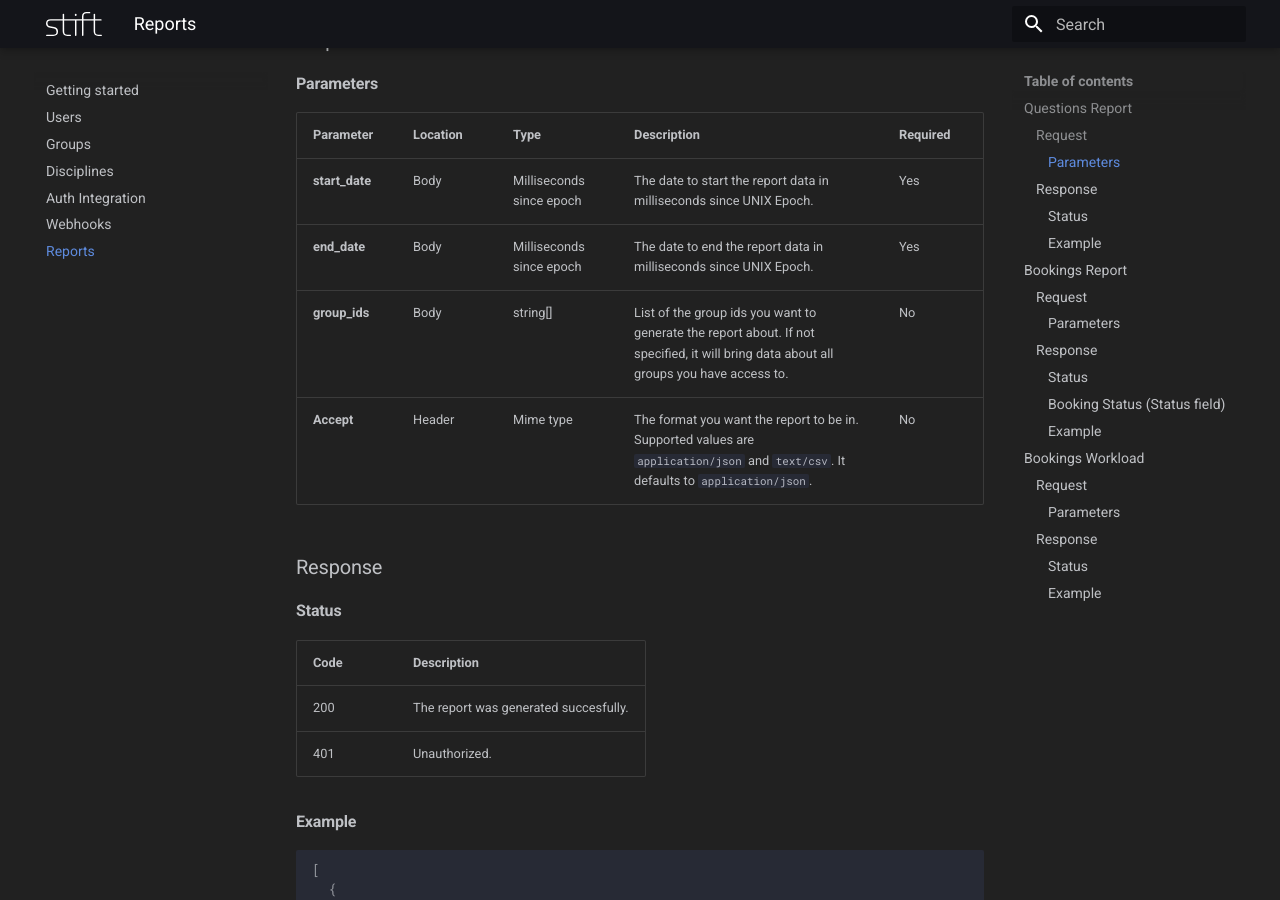
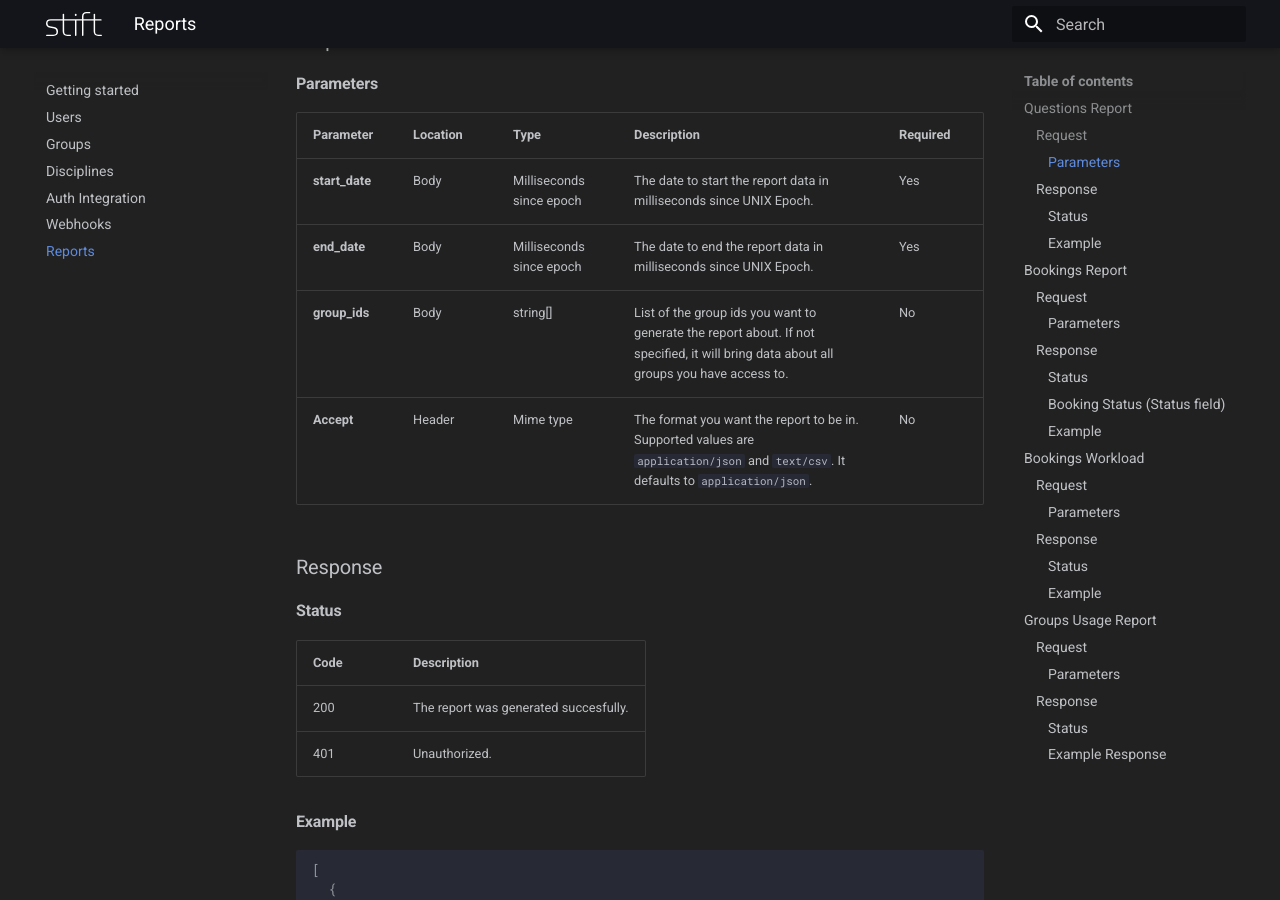
Before and after one commit to StiftTechnologies/developers-portal, an MkDocs documentation site: the page built from docs/reports.md, in a window 1280 px wide and 900 px high, scrolled down 385 px. Built offline with MkDocs 1.6.1 and Material for MkDocs 9.7.7, drawn with Linux system fonts in a browser that asks for light colours.

Commit message:
fix: ensure reports docs have correct title hierarchy

````diff
--- a/docs/reports.md
+++ b/docs/reports.md
@@ -176,7 +176,7 @@
 ```
 
 
-# Groups Usage Report
+## Groups Usage Report
 
 To generate a Groups Usage report, send the following `POST` request:
 
@@ -184,9 +184,9 @@
 POST /reports/groups-usage
 ```
 
-## Request
+### Request
 
-### Parameters
+#### Parameters
 
 | Parameter      | Location | Type                     | Description                                                                                                                              | Required |
 | -------------- | -------- | ------------------------ | ---------------------------------------------------------------------------------------------------------------------------------------- | -------- |
@@ -196,7 +196,7 @@
 | **group_ids**  | Body     | string[]                 | List of the group ids you want to generate the report about.                                                                             | Yes      |
 | **Accept**     | Header   | Mime type                | The format you want the report to be in. Supported values are `application/json`, `text/csv`, `application/vnd.openxmlformats-officedocument.spreadsheetml.sheet`, and `*/*`. It defaults to `application/json`. | Yes      |
 
-## Response
+### Response
 
 #### Status
 
````
